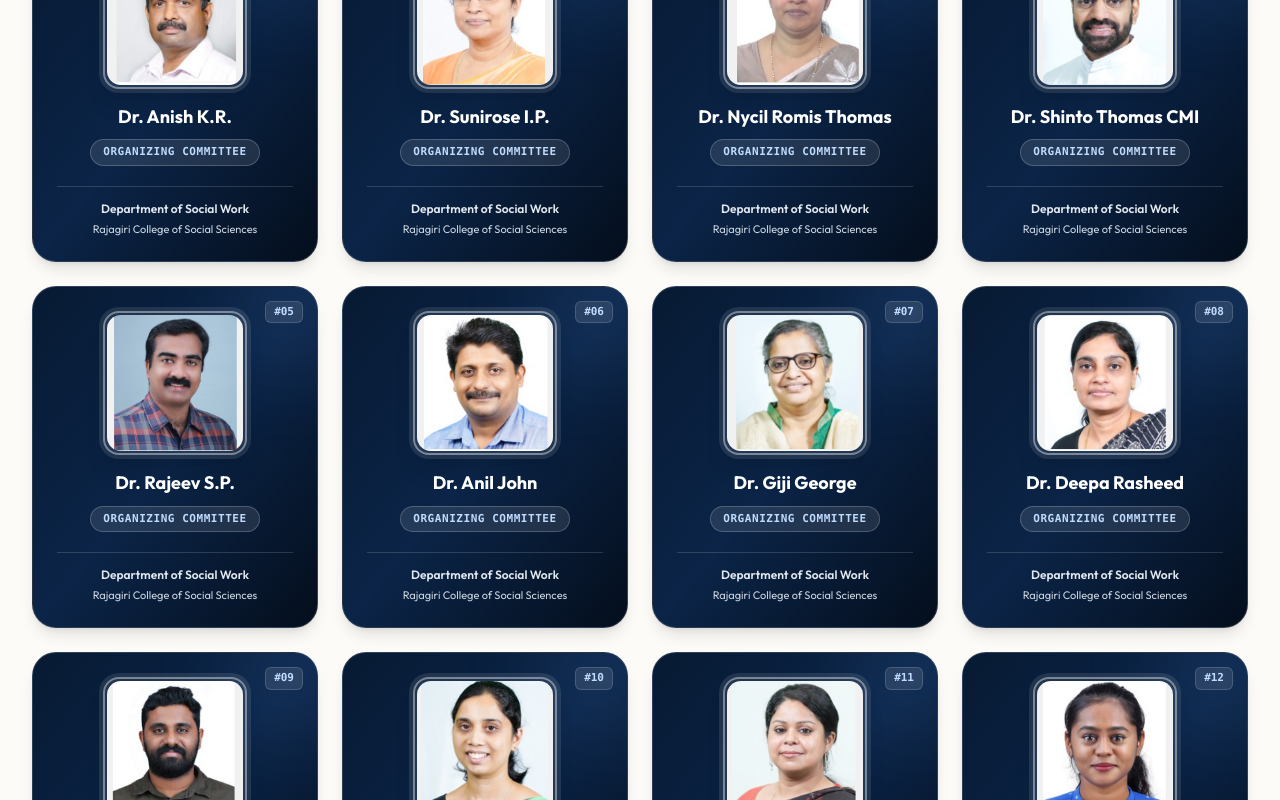
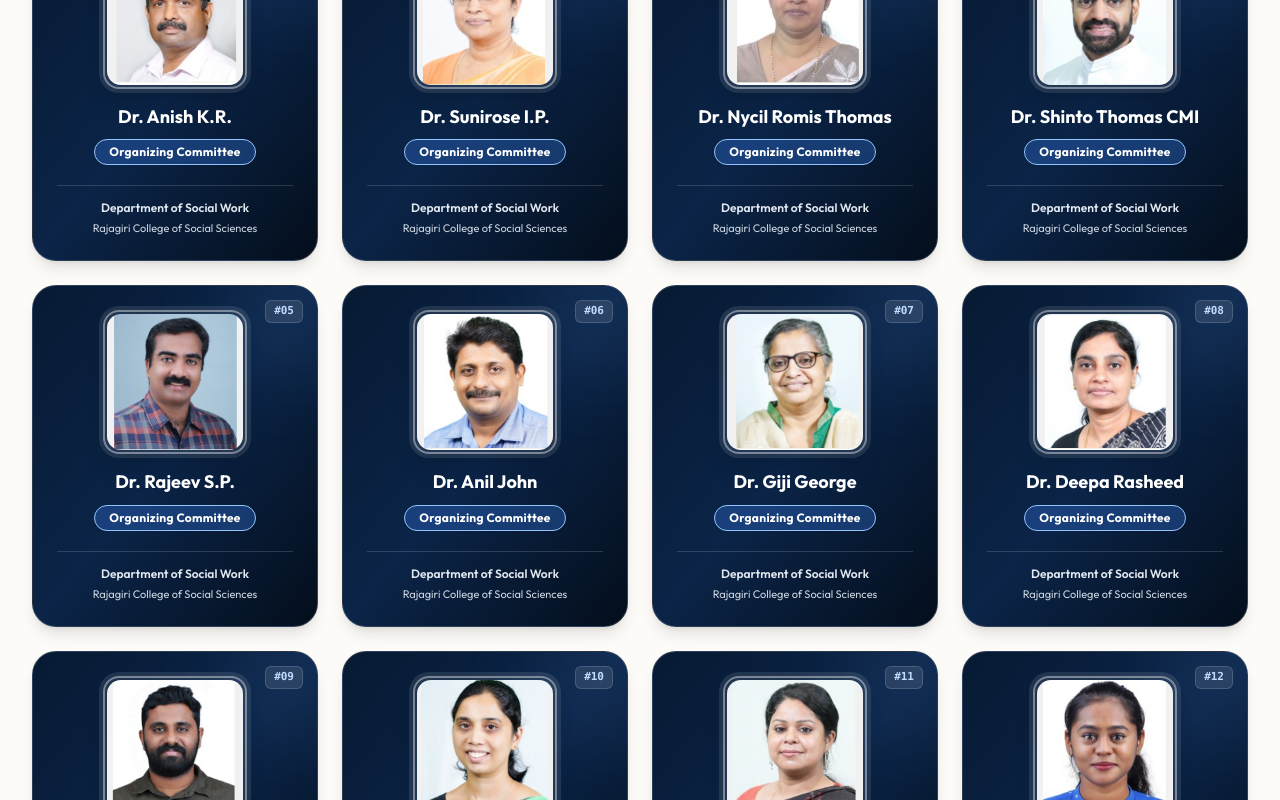
Before and after one commit to Rlabzteam/Dyuti27, a React (Vite) app: page /team in a window 1280 px wide. Shown: the part 2160-2960 px from the top of the page. Built offline with nearby package versions, Linux system fonts and the light colour scheme.

Commit message:
feat: create OurTeam page with category filters and search functionality

```diff
--- a/src/pages/OurTeam.tsx
+++ b/src/pages/OurTeam.tsx
@@ -450,7 +450,7 @@ export const OurTeam: React.FC = () => {
                       {member.name}
                     </h4>
 
-                    <span className="inline-block mt-2.5 px-3 py-1 rounded-full bg-white/10 border border-white/20 text-blue-200 text-[11px] font-mono font-bold tracking-wider uppercase">
+                    <span className="inline-block mt-2.5 px-3.5 py-1 rounded-full bg-blue-500/30 border border-blue-300 text-white text-xs font-sans font-bold tracking-wide shadow-sm">
                       Organizing Committee
                     </span>
                   </div>
```
